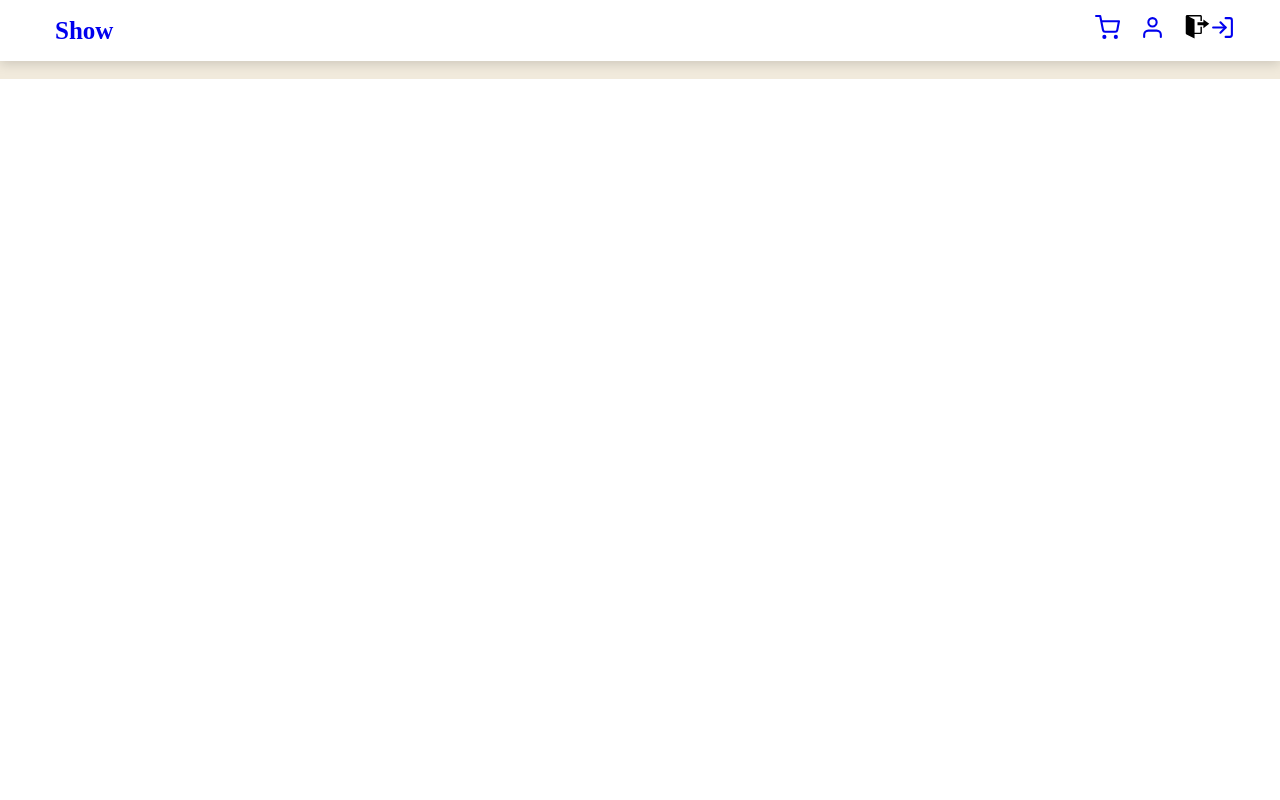
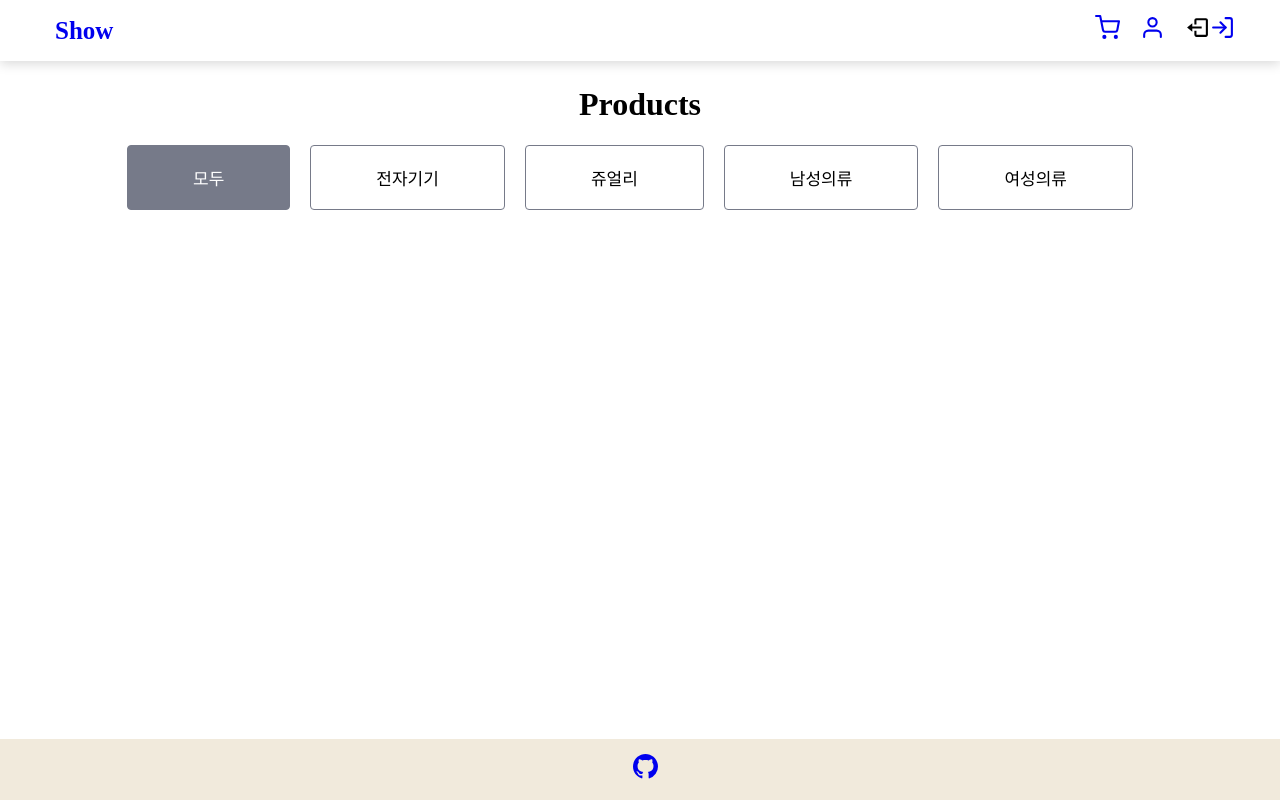
Before and after one commit to Seong-Jun1525/react-shop-app, a React (Vite) app: page / in a window 1280 px wide. Built offline with nearby package versions, Linux system fonts and the light colour scheme.

Commit message:
create category component

```diff
--- a/src/components/header/nav/Nav.jsx
+++ b/src/components/header/nav/Nav.jsx
@@ -2,7 +2,7 @@
 import {FiShoppingCart} from "react-icons/fi"
 import {FiUser} from "react-icons/fi"
 import {FiLogIn} from "react-icons/fi"
-import {GoSignOut} from "react-icons/go"
+import { BiLogOut } from "react-icons/bi";
 import styles from "./Nav.module.scss"
 
 const Nav = () => {
@@ -20,7 +20,7 @@
                 </div>
             </li>
             <li>
-                <GoSignOut className={styles.nav_sign_out} title="로그아웃" />
+                <BiLogOut className={styles.nav_sign_out} title="로그아웃" />
                 <Link to={"/login"}><FiLogIn title="로그인" /></Link>
             </li>
         </ul>
--- /dev/null
+++ b/src/hooks/redux.js
@@ -0,0 +1,4 @@
+import { useDispatch, useSelector } from "react-redux"
+
+export const useAppDispatch = () => useDispatch()
+export const useAppSelector = useSelector
--- a/src/pages/HomePage/cardList/filter-category/FiltersCategory.jsx
+++ b/src/pages/HomePage/cardList/filter-category/FiltersCategory.jsx
@@ -0,0 +1,17 @@
+import { CategoriesName } from "../../../../store/categories/categories.type"
+import styles from "./FiltersCategory.module.scss"
+import CategoryTab from "./category-tab/CategoryTab"
+
+const FiltersCategory = () => {
+  return (
+    <div className={styles.filter_category}>
+        <CategoryTab text={"모두"} categoryName={CategoriesName.All} />
+        <CategoryTab text={"전자기기"} categoryName={CategoriesName.Electronics} />
+        <CategoryTab text={"쥬얼리"} categoryName={CategoriesName.Jewelry} />
+        <CategoryTab text={"남성의류"} categoryName={CategoriesName.MensClothing} />
+        <CategoryTab text={"여성의류"} categoryName={CategoriesName.WomensClothing} />
+    </div>
+  )
+}
+
+export default FiltersCategory
--- a/src/pages/HomePage/cardList/filter-category/category-tab/CategoryTab.jsx
+++ b/src/pages/HomePage/cardList/filter-category/category-tab/CategoryTab.jsx
@@ -0,0 +1,28 @@
+import styles from "./CategoryTab.module.scss"
+import { setActiveCategory } from "../../../../../store/categories/categories.slice"
+import { useAppDispatch, useAppSelector } from "../../../../../hooks/redux"
+
+const CategoryTab = ({text, categoryName}) => {
+    const dispatch = useAppDispatch()
+    const category = useAppSelector((state) => state.categoriesSlice)
+    console.log(category)
+
+    const getActiveCategory = () => {
+        dispatch(setActiveCategory(categoryName))
+    }
+
+    return (
+        <button
+            className={
+                categoryName === category
+                ? styles.active_category
+                : styles.category_button
+            }
+            onClick={getActiveCategory}
+        >
+            {text}
+        </button>
+    )
+}
+
+export default CategoryTab
--- a/src/pages/HomePage/index.jsx
+++ b/src/pages/HomePage/index.jsx
@@ -1,6 +1,13 @@
+import FiltersCategory from "./cardList/filter-category/FiltersCategory"
+
 const HomePage = () => {
   return (
-    <div>HomePage</div>
+    <div className="page">
+      <div className="container">
+        <h1>Products</h1>
+        <FiltersCategory />
+      </div>
+    </div>
   )
 }
 
--- a/src/store/categories/categories.slice.js
+++ b/src/store/categories/categories.slice.js
@@ -0,0 +1,14 @@
+import { createSlice } from "@reduxjs/toolkit";
+import { CategoriesName } from "./categories.type";
+
+const initialState = CategoriesName.All
+export const categoriesSlice = createSlice({
+    name: "category",
+    initialState,
+    reducers: {
+        setActiveCategory: (_, action) => action.payload
+    }
+})
+
+export const {setActiveCategory} = categoriesSlice.actions
+export default categoriesSlice.reducer
--- /dev/null
+++ b/src/store/categories/categories.type.js
@@ -0,0 +1,7 @@
+export const CategoriesName = {
+    All: "",
+    Electronics: "Electronics",
+    Jewelry: "Jewelery",
+    MensClothing: `Men's clothing`,
+    WomensClothing: `Women's clothing`
+}
--- a/src/store/index.js
+++ b/src/store/index.js
@@ -1,8 +1,10 @@
 import {configureStore} from "@reduxjs/toolkit"
 import userSlice from "./user/user.slice"
+import categoriesSlice from "./categories/categories.slice"
 
 export const store = configureStore({
     reducer: {
-        userSlice
+        userSlice,
+        categoriesSlice
     }
 })
```
